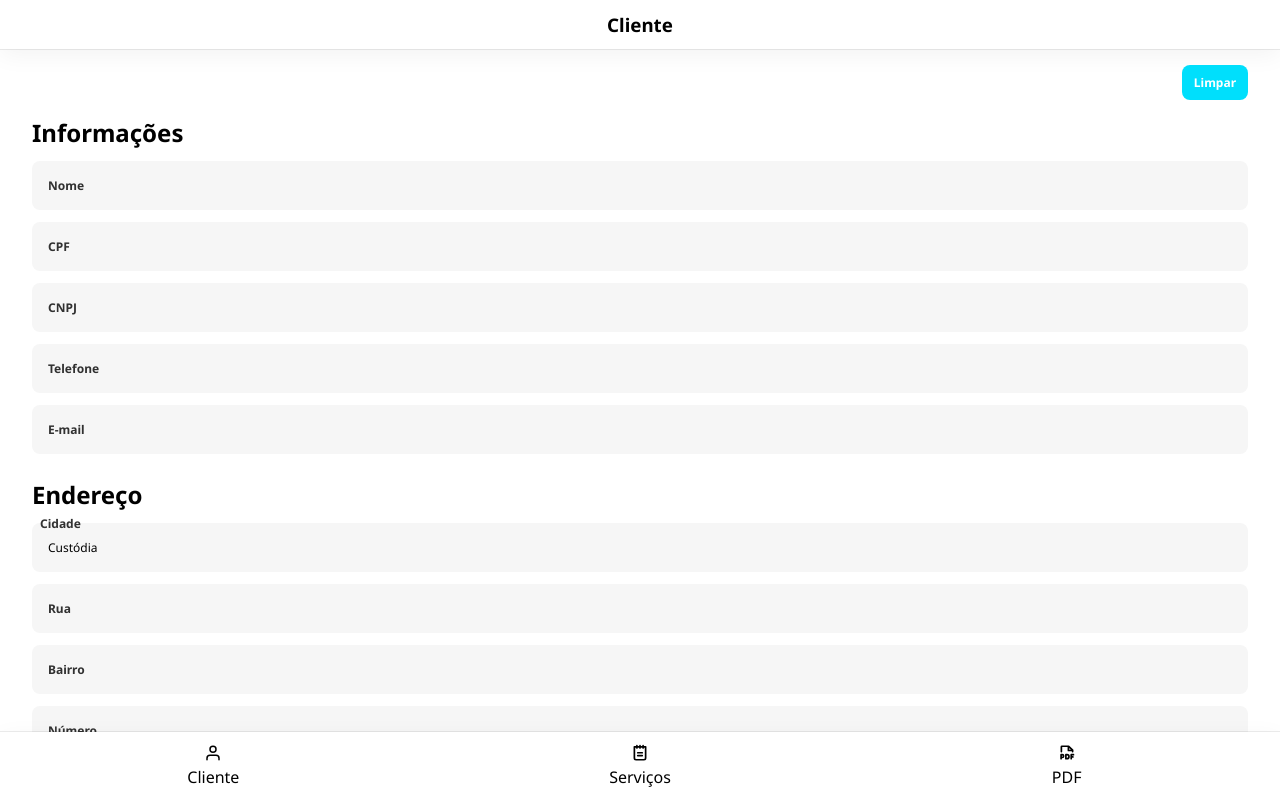
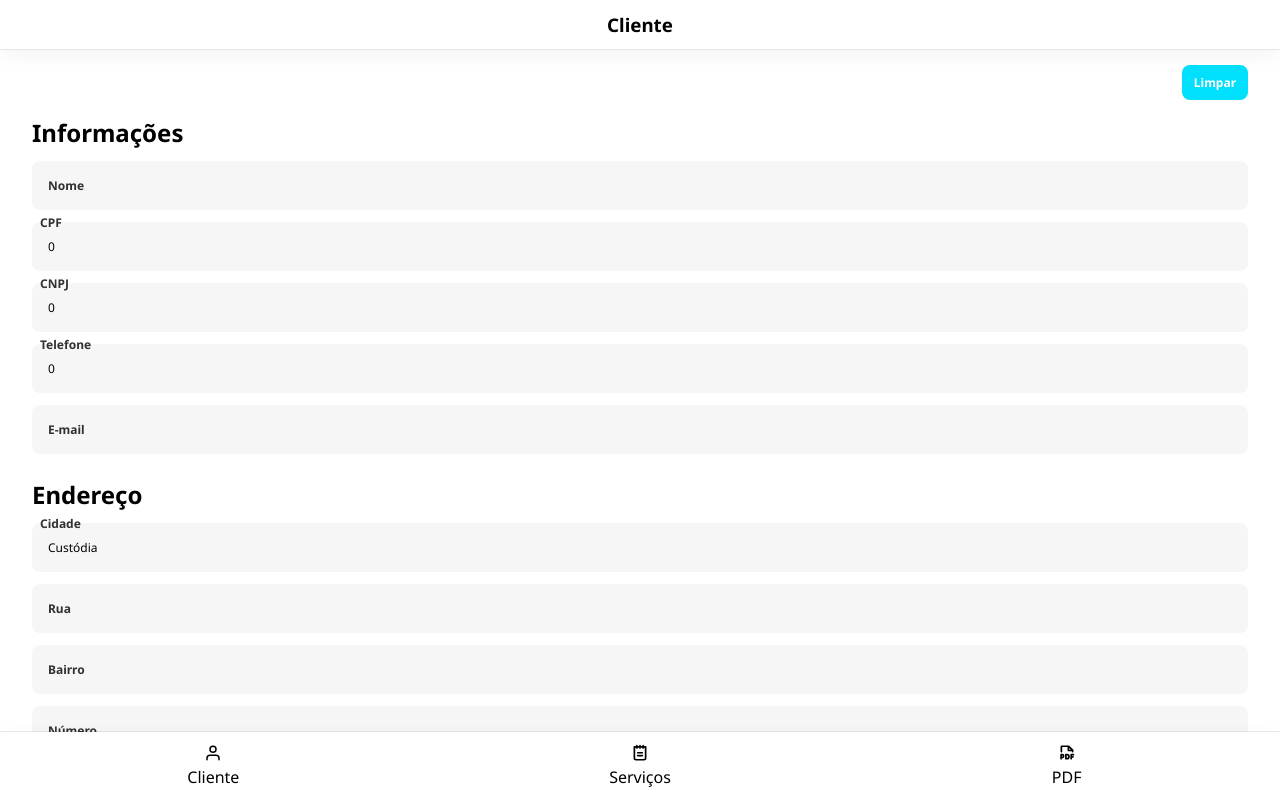
Before and after one commit to efigueredo10/jadeatendimento, a React (Vite) app: page /clientes in a window 1280 px wide. Built offline with nearby package versions, Linux system fonts and the light colour scheme; what @react-pdf/renderer would draw is missing.

Commit message:
correção de bugs

```diff
--- a/src/PDFs/PdfOrdemServico/PdfOrdemServico.tsx
+++ b/src/PDFs/PdfOrdemServico/PdfOrdemServico.tsx
@@ -15,7 +15,7 @@ interface Props {
 }
 
 export const PdfOrdemServico = ({ ordemServico, cliente }: Props) => {
-  const criarTextoInfo = (titulo: string, valor: string) => {
+  const criarTextoInfo = (titulo: string, valor: string | number) => {
     return (
       <View style={styles.text}>
         <Text style={styles.boldText}>{titulo}: </Text>
--- a/src/contexts/CriarOrdemServicoContext/CriarOrdemServicoContext.tsx
+++ b/src/contexts/CriarOrdemServicoContext/CriarOrdemServicoContext.tsx
@@ -8,9 +8,9 @@ export interface Cliente {
 
 export interface InfoCliente {
   nome: string;
-  cpf: string;
-  cnpj: string;
-  telefone: string;
+  cpf: number;
+  cnpj: number;
+  telefone: number;
   email: string;
 }
 
@@ -46,11 +46,11 @@ const clienteInicial = {
     rua: '',
   },
   infoCliente: {
-    cnpj: '',
-    cpf: '',
+    cnpj: 0,
+    cpf: 0,
     email: '',
     nome: '',
-    telefone: '',
+    telefone: 0,
   },
 };
 
@@ -65,8 +65,8 @@ export function CriarOrdemServicoProvider({ children }) {
     servicos: [],
   });
 
-  const obterTotal = () => {
-    return ordemServico.servicos.reduce(
+  const obterTotal = (servicos: ServicoCardProps[]) => {
+    return servicos.reduce(
       (acumulador, servico) => acumulador + servico.valor,
       0
     );
@@ -77,7 +77,7 @@ export function CriarOrdemServicoProvider({ children }) {
     setOrdemServico(prev => ({
       ...prev,
       servicos: [...prev.servicos, servico],
-      total: obterTotal(),
+      total: obterTotal([...prev.servicos, servico]),
     }));
   };
 
@@ -88,7 +88,9 @@ export function CriarOrdemServicoProvider({ children }) {
         ...prev.servicos,
         servico: prev.servicos.filter(servico => servico.id != servicoId),
       },
-      total: obterTotal(),
+      total: obterTotal(
+        prev.servicos.filter(servico => servico.id != servicoId)
+      ),
     }));
   };
 
--- a/src/layout/ui/InputNumber/InputNumber.tsx
+++ b/src/layout/ui/InputNumber/InputNumber.tsx
@@ -5,10 +5,17 @@ interface Props {
   label: string;
   value: number;
   casasDecimais?: number;
+  monetario?: boolean;
   setValue: (valor: number) => void;
 }
 
-const Input = ({ label, value, setValue, casasDecimais = 0 }: Props) => {
+const Input = ({
+  label,
+  value,
+  monetario = false,
+  setValue,
+  casasDecimais = 0,
+}: Props) => {
   const [focus, setFocus] = useState(false);
   const [texto, setTexto] = useState('');
 
@@ -18,8 +25,12 @@ const Input = ({ label, value, setValue, casasDecimais = 0 }: Props) => {
   // Quando perde foco ou atualiza valor externo
   useEffect(() => {
     if (!focus) {
-      const numeroFormatado = formatarNumeroBrasileiro(value);
-      setTexto(numeroFormatado);
+      if (monetario) {
+        const numeroFormatado = formatarNumeroBrasileiro(value);
+        setTexto(numeroFormatado);
+        return;
+      }
+      setTexto(String(value));
     }
   }, [value, focus]);
 
@@ -41,6 +52,8 @@ const Input = ({ label, value, setValue, casasDecimais = 0 }: Props) => {
       return;
     }
 
+    console.log(somenteNumeros);
+
     // Insere casas decimais "fixas" — Ex: 123 → 1.23
     const valorComDecimal = parseFloat(
       (parseInt(somenteNumeros, 10) / Math.pow(10, casasDecimais)).toFixed(
@@ -48,8 +61,12 @@ const Input = ({ label, value, setValue, casasDecimais = 0 }: Props) => {
       )
     );
 
+    if (monetario) {
+      setTexto(formatarNumeroBrasileiro(valorComDecimal));
+    } else {
+      setTexto(String(valorComDecimal));
+    }
     setValue(valorComDecimal);
-    setTexto(formatarNumeroBrasileiro(valorComDecimal));
   };
 
   const handleFocus = () => {
--- a/src/screens/TelaCliente/TelaCliente.tsx
+++ b/src/screens/TelaCliente/TelaCliente.tsx
@@ -7,12 +7,13 @@ import {
 import Input from '../../layout/ui/Input/Input';
 import Tela from '../../layout/LayoutPages/components/Tela/Tela';
 import Botao from '../../layout/ui/Botao/Botao';
+import InputNumber from '../../layout/ui/InputNumber/InputNumber';
 
 const TelaCliente = () => {
   // Hooks
   const { setCliente, cliente, limparCliente } = useCriarOrdemServico();
 
-  const setarInfoCliente = (valor: string, key: keyof InfoCliente) => {
+  const setarInfoCliente = (valor: string | number, key: keyof InfoCliente) => {
     setCliente(prev => ({
       ...prev,
       infoCliente: {
@@ -26,7 +27,7 @@ const TelaCliente = () => {
     setCliente(prev => ({
       ...prev,
       endereco: {
-        ...prev.endereco,
+      ...prev.endereco,
         [key]: valor,
       },
     }));
@@ -54,21 +55,21 @@ const TelaCliente = () => {
           value={cliente?.infoCliente.nome}
           setValue={valor => setarInfoCliente(valor, 'nome')}
         ></Input>
-        <Input
+        <InputNumber
           label="CPF"
           value={cliente?.infoCliente.cpf}
           setValue={valor => setarInfoCliente(valor, 'cpf')}
-        ></Input>
-        <Input
+        ></InputNumber>
+        <InputNumber
           label="CNPJ"
           value={cliente?.infoCliente.cnpj}
           setValue={valor => setarInfoCliente(valor, 'cnpj')}
-        ></Input>
-        <Input
+        ></InputNumber>
+        <InputNumber
           label="Telefone"
           value={cliente?.infoCliente.telefone}
           setValue={valor => setarInfoCliente(valor, 'telefone')}
-        ></Input>
+        ></InputNumber>
         <Input
           label="E-mail"
           value={cliente?.infoCliente.email}
--- a/src/screens/TelaServico/components/FormularioAddServico/FormularioAddServico.tsx
+++ b/src/screens/TelaServico/components/FormularioAddServico/FormularioAddServico.tsx
@@ -34,21 +34,23 @@ const FormularioAddServico = ({ closeModal }: Props) => {
   return (
     <div className={style.formulario}>
       <Input
-        label="Titulo"
+        label="Título"
         value={titulo}
         setValue={valor => setTitulo(valor)}
       ></Input>
       <Input
-        label="Descricao"
+        label="Descrição"
         value={descricao}
         setValue={valor => setDescricao(valor)}
       ></Input>
       <InputNumber
+        monetario={false}
         label="Quantidade"
         value={quantidade}
         setValue={valor => setQuantidade(valor)}
       ></InputNumber>
       <InputNumber
+        monetario={true}
         label="Valor"
         value={valor}
         setValue={valor => setValor(valor)}
```
